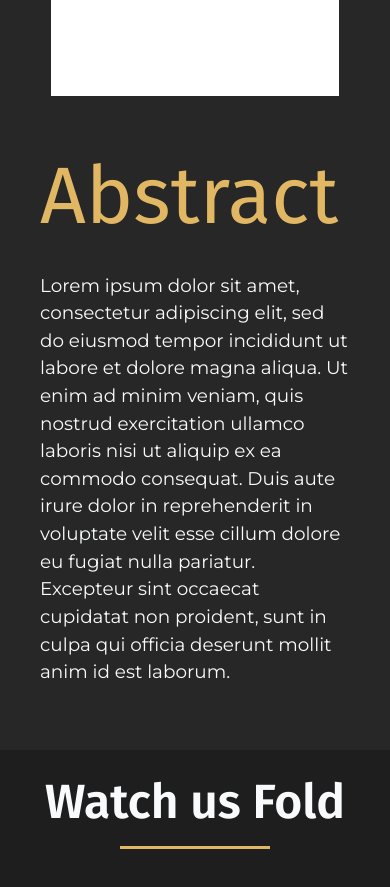
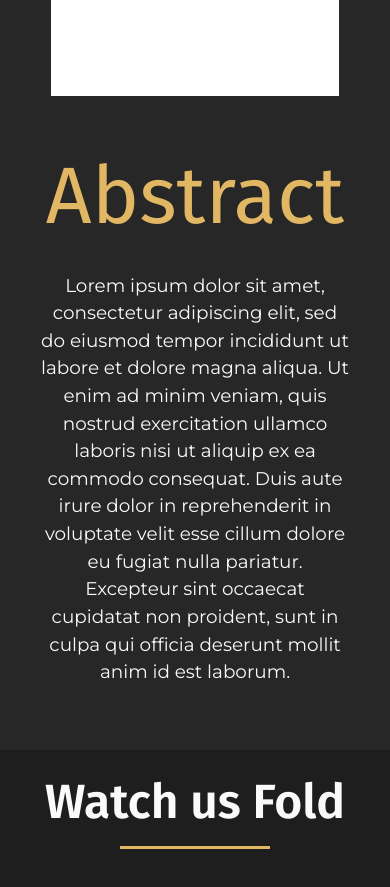
Before and after one commit to biomod2023/biomod2023, a Vue app: page / in a window 390 px wide. Shown: the part 3180-4067 px from the top of the page. Built offline with nearby package versions, Linux system fonts and the light colour scheme; what oh-vue-icons would draw is missing.

Commit message:
Tweak abstract layout

```diff
--- a/src/views/HomeView.vue
+++ b/src/views/HomeView.vue
@@ -48,7 +48,7 @@ const scrollToTop = () => {
     <div class="flex flex-col lg:flex-row items-center justify-around py-16 lg:py-36 px-10">
       <div class="w-72 h-72 lg:w-[30rem] lg:h-[30rem] bg-white"></div>
 
-      <div class="flex flex-col w-full lg:max-w-[50%] gap-4 lg:gap-10 mt-10 lg:mt-0">
+      <div class="flex flex-col items-center lg:items-start text-center lg:text-left w-full lg:max-w-[50%] gap-4 lg:gap-10 mt-10 lg:mt-0">
         <h1 class="font-title text-[5rem] text-gold">Abstract</h1>
         <p class="text-subtitle-sm lg:text-subtitle">
           Lorem ipsum dolor sit amet, consectetur adipiscing elit, sed do eiusmod tempor incididunt ut labore et dolore magna aliqua. Ut enim ad minim veniam, quis nostrud exercitation ullamco laboris nisi ut aliquip ex ea commodo consequat. Duis aute irure dolor in reprehenderit in voluptate velit esse cillum dolore eu fugiat nulla pariatur. Excepteur sint occaecat cupidatat non proident, sunt in culpa qui officia deserunt mollit anim id est laborum.
@@ -62,7 +62,7 @@ const scrollToTop = () => {
         <line y1="1.5" x2="150" y2="1.5" stroke="#E2B764" stroke-width="3"/>
       </svg>
 
-      <div class="bg-white w-5/6 lg:w-3/4 h-40 lg:h-[40rem] m-8"></div>
+      <div class="bg-white w-5/6 lg:w-3/4 h-52 lg:h-[40rem] m-8"></div>
 
       <button class="btn !py-4 my-2 group" @click="scrollToTop">
         <svg class="w-5 lg:w-6 fill-gold group-hover:fill-black transition-all duration-200" viewBox="0 0 24 36" fill="none" xmlns="http://www.w3.org/2000/svg">
```
